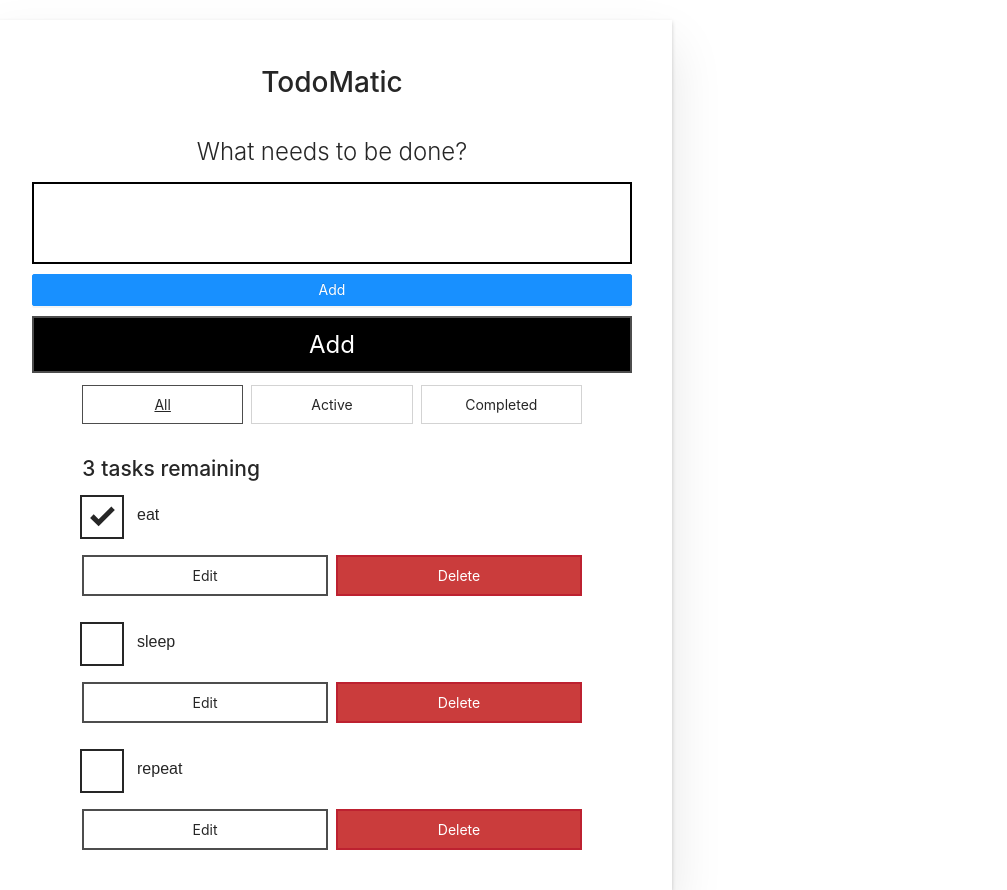
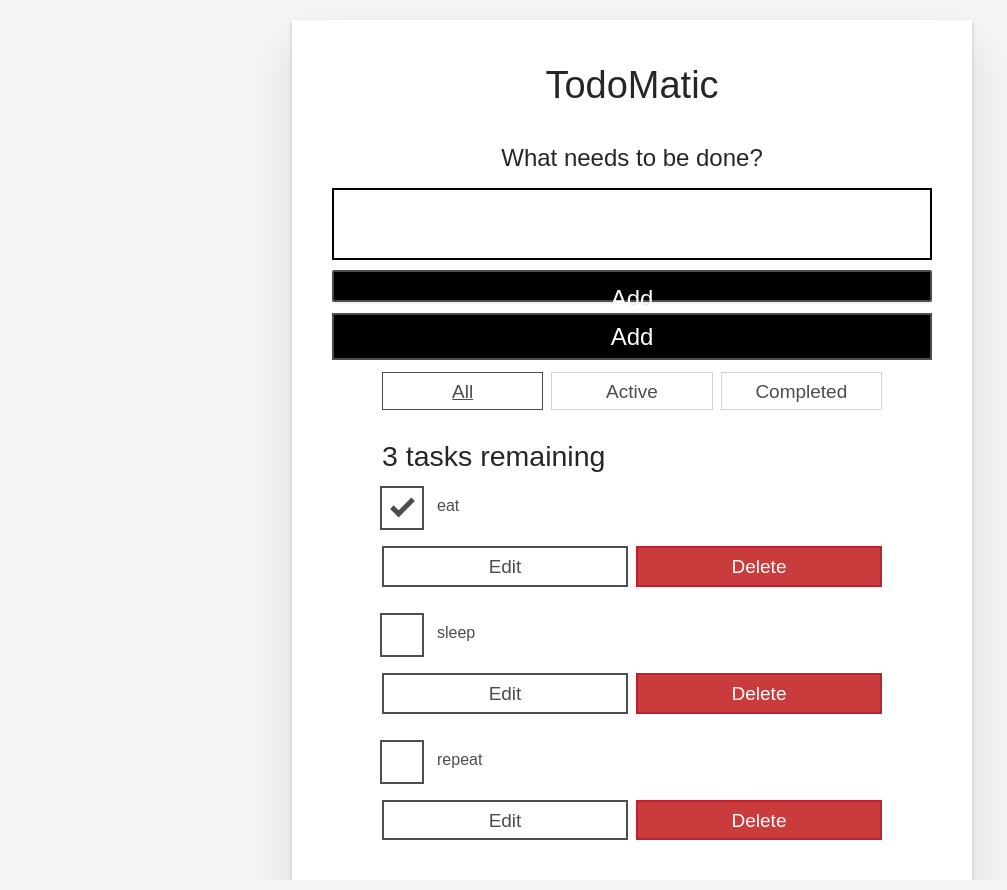
Before and after one commit to Delete3/TodoList-AntDesign, a React (Create React App) app: page / in a window 1280 px wide. Shown: the whole page, without its empty margins (8-1015 px from the left). Built offline with nearby package versions, Linux system fonts and the light colour scheme.

Commit message:
解決antd沒有樣式問題，要在css或js內引入antd樣式。 問題：有優先順序問題

```diff
--- a/src/index.css
+++ b/src/index.css
@@ -1,3 +1,4 @@
+@import "~antd/dist/antd.css";
 /* RESETS */
 *,
 *::before,
--- a/src/index.js
+++ b/src/index.js
@@ -2,8 +2,8 @@ import React from 'react';
 import ReactDOM from 'react-dom';
 import { Button } from "antd";
 import App from './App';
+//import 'antd/dist/antd.min.css';
 import './index.css';
-import 'antd/dist/antd.min.css';
 
 const DATA = [
   { id: "task-0", name: "eat", completed: true },
```
